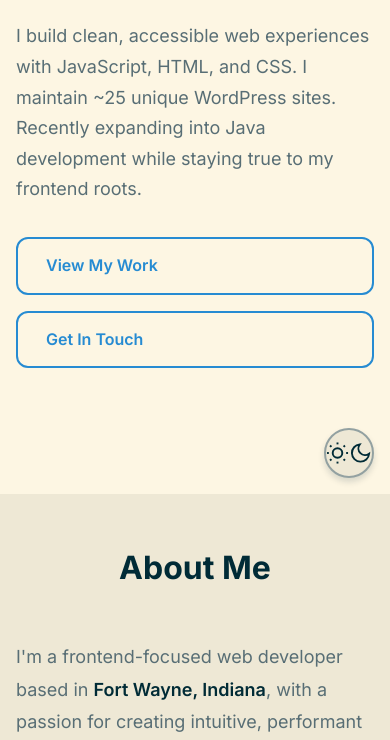
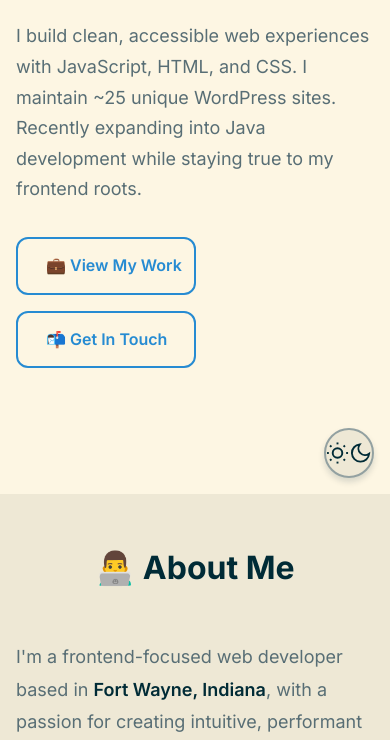
Before and after one commit to NikKohlmeier/job-helper, a website built with Vite: page portfolio/index.html in a window 390 px wide. Shown: the part 350-1090 px from the top of the page. Built offline with nearby package versions, Linux system fonts and the light colour scheme; animation ran at ten frames a second.

Commit message:
adding some flavor

```diff
--- a/portfolio/css/style.css
+++ b/portfolio/css/style.css
@@ -423,6 +423,7 @@ section {
   border: 2px solid var(--color-accent-primary);
   text-decoration: none;
   transition: all var(--transition-normal);
+  white-space: nowrap;
 
   &:hover {
     background: var(--color-accent-primary);
@@ -1118,10 +1119,11 @@ section {
 
   .hero__cta {
     flex-direction: column;
+    align-items: flex-start;
 
-    .btn {
-      width: 100%;
-      text-align: center;
+    .btn-alt {
+      width: 180px;
+      text-align: left;
     }
   }
 
--- a/portfolio/index.html
+++ b/portfolio/index.html
@@ -57,7 +57,7 @@
     <section id="home" class="hero">
         <div class="container">
             <div class="hero__content">
-                <p class="hero__greeting">Hi, I'm</p>
+                <p class="hero__greeting">👋 Hi, I'm</p>
                 <h1 class="hero__title">Nik Kohlmeier</h1>
                 <p class="hero__subtitle">Frontend-focused Web Developer</p>
                 <p class="hero__description">
@@ -65,8 +65,8 @@
                     Recently expanding into Java development while staying true to my frontend roots.
                 </p>
                 <div class="hero__cta">
-                    <a href="#projects" class="btn-alt">View My Work</a>
-                    <a href="#contact" class="btn-alt">Get In Touch</a>
+                    <a href="#projects" class="btn-alt">💼 View My Work</a>
+                    <a href="#contact" class="btn-alt">📬 Get In Touch</a>
                 </div>
             </div>
         </div>
@@ -75,7 +75,7 @@
     <!-- About Section -->
     <section id="about" class="about">
         <div class="container">
-            <h2 class="section-title">About Me</h2>
+            <h2 class="section-title">👨‍💻 About Me</h2>
             <div class="about__content">
                 <div class="about__text">
                     <p>
@@ -116,7 +116,7 @@
     <!-- Skills Section -->
     <section id="skills" class="skills">
         <div class="container">
-            <h2 class="section-title">Technical Skills</h2>
+            <h2 class="section-title">🛠️ Technical Skills</h2>
             <div class="skills__grid">
                 <div class="skills__category">
                     <h3 class="skills__category-title">Frontend</h3>
@@ -448,9 +448,9 @@
     <!-- Work Section - Interactive Demos -->
     <section id="work" class="work">
         <div class="container">
-            <h2 class="section-title">Interactive Work</h2>
+            <h2 class="section-title">🚀 Interactive Work</h2>
             <p class="work__intro">
-                Please enjoy a little ride through space.
+                Please enjoy a little ride through space. 🌙
             </p>
 
             <div class="work__demo-container">
@@ -481,7 +481,7 @@
     <!-- Projects Section -->
     <section id="projects" class="projects">
         <div class="container">
-            <h2 class="section-title">Featured Projects</h2>
+            <h2 class="section-title">💻 Featured Projects</h2>
             <div class="projects__grid">
 
                 <!-- Keycloak IAM Project -->
@@ -572,7 +572,7 @@
     <!-- Contact Section -->
     <section id="contact" class="contact">
         <div class="container">
-            <h2 class="section-title">Get In Touch</h2>
+            <h2 class="section-title">📨 Get In Touch</h2>
             <div class="contact__content">
                 <p class="contact__intro">
                     I'm currently open to new opportunities, especially roles that value frontend expertise
```
